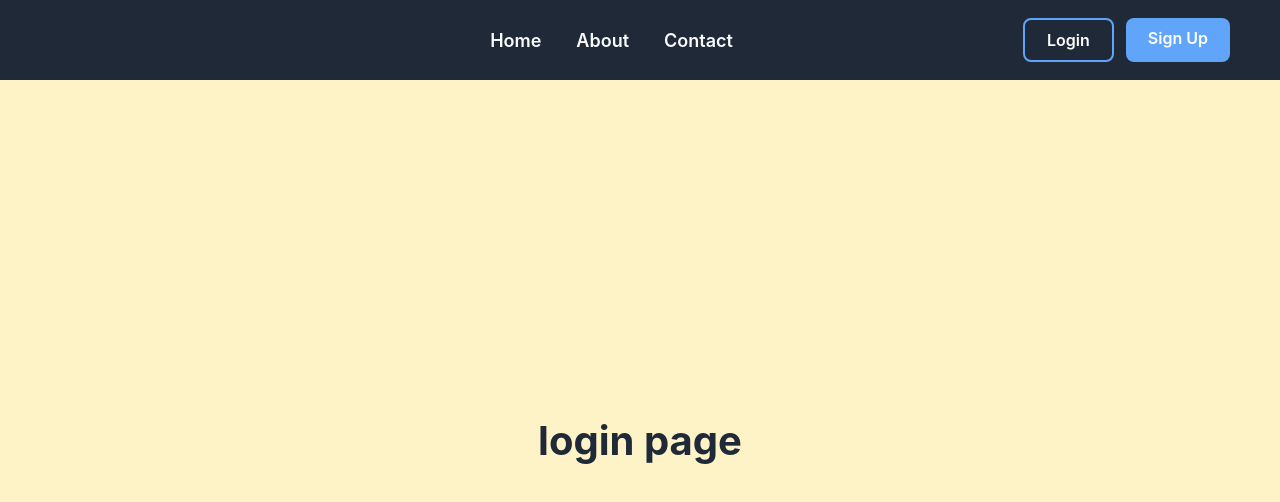
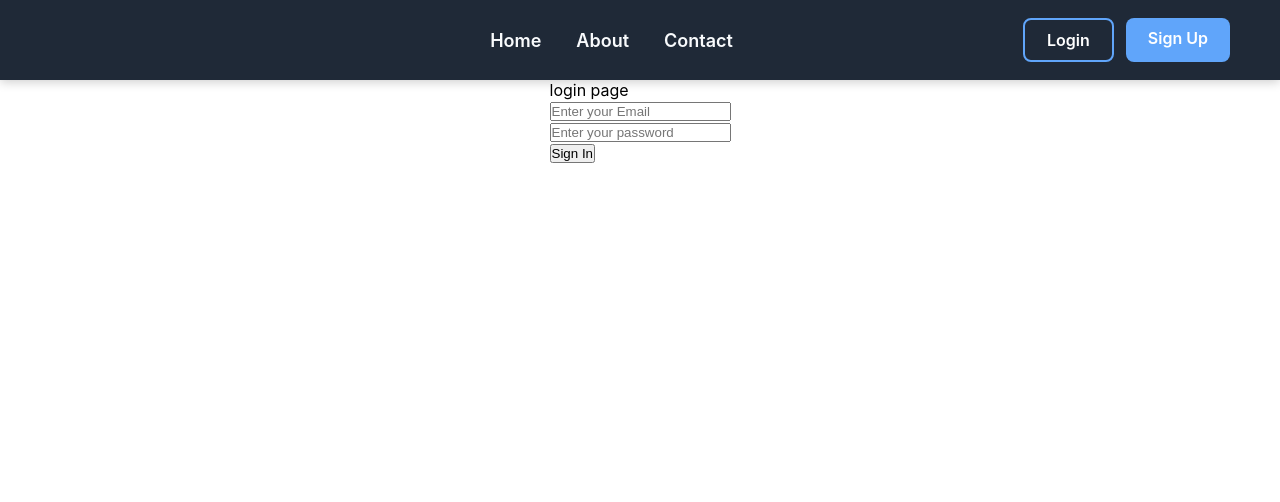
Before and after one commit to MuhammadHamza786-web/firebase-project, a React (Create React App) app: page /Login in a window 1280 px wide. Shown: the top 502 px of the page. Built offline with nearby package versions, Linux system fonts and the light colour scheme.

Commit message:
Add code

```diff
--- a/src/App.css
+++ b/src/App.css
@@ -69,40 +69,16 @@
 
 .btn-signup:hover{
     transform: translateY(-2px);
-}
 
-/* Pages */
-
-.home,
-.about,
-.contact,
-.login,
-.sigin{
-    height: calc(100vh - 80px);
-    display: flex;
-    justify-content: center;
-    align-items: center;
-    font-size: 40px;
-    font-weight: bold;
-    color: #1f2937;
-}
-
-.home{
-    background: #f8fafc;
-}
-
-.about{
-    background: #eef2ff;
-}
-
-.contact{
-    background: #ecfeff;
 }
 
 .login{
-    background: #fef3c7;
+    display: flex;
+    justify-content: center;
+
+
 }
-
 .sigin{
-    background: #dcfce7;
+    display: flex;
+    justify-content: center;
 }
--- a/src/pages/Login.jsx
+++ b/src/pages/Login.jsx
@@ -4,8 +4,16 @@
 const login = () => {
   return (
     <div className='login'>
+     <form action="">
 
     <div>login page</div>
+    <input type="text" placeholder='Enter your Email' />
+    <br />
+    <input type="password" placeholder='Enter your password'/>
+    <br />
+    <button>Sign In</button>
+
+     </form>
 
     </div>
   )
--- a/src/pages/Sigin.jsx
+++ b/src/pages/Sigin.jsx
@@ -6,7 +6,14 @@
     <div className='sigin'>
 
     <div>sigin page</div>
+    <form action="">
 
+    <input type="text" placeholder='Enter your Email' />
+    <br />
+    <input type="password" placeholder='Enter your password'/>
+    <br />
+    <button>Sign In</button>
+    </form>
     </div>
   )
 }
```
